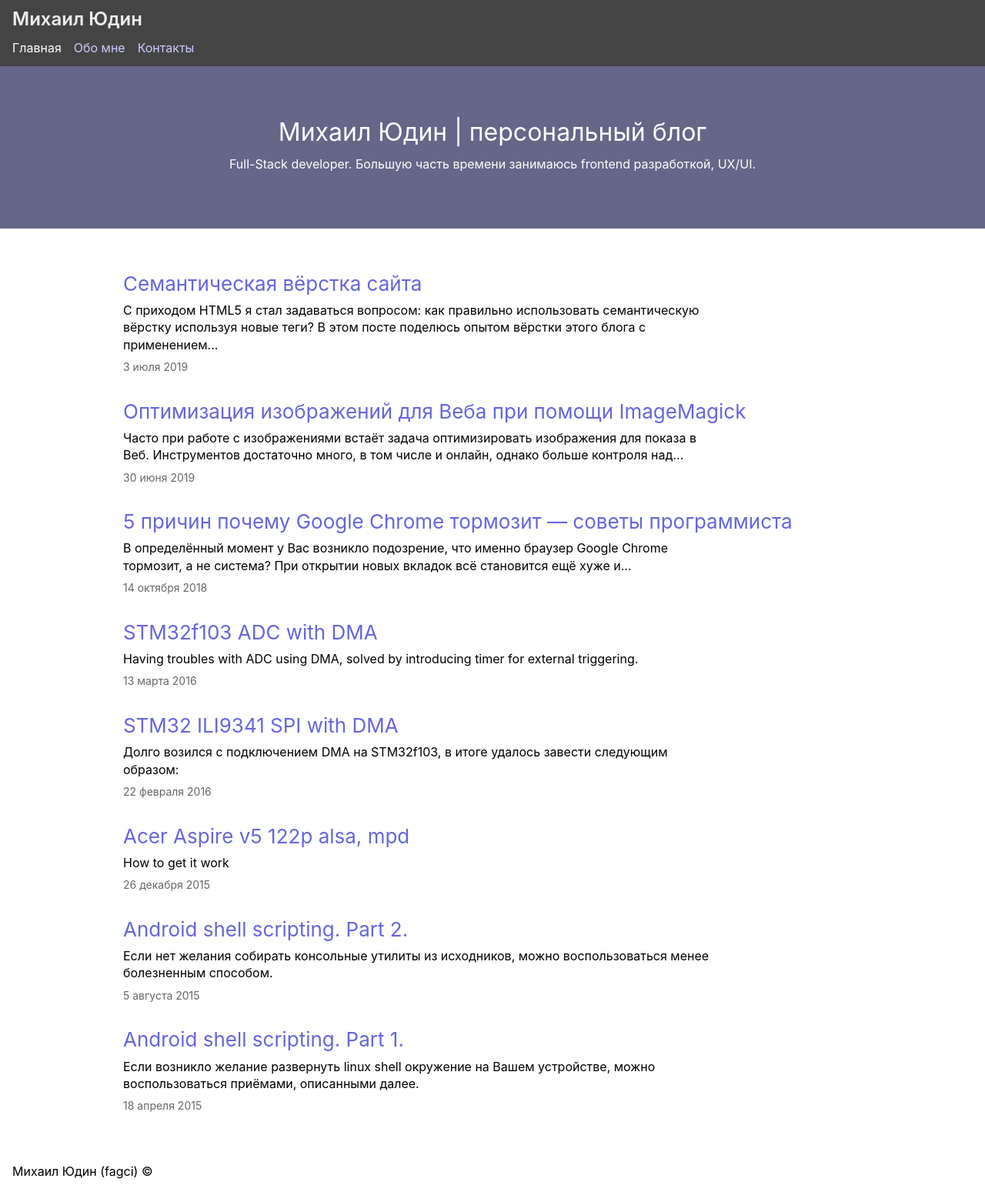
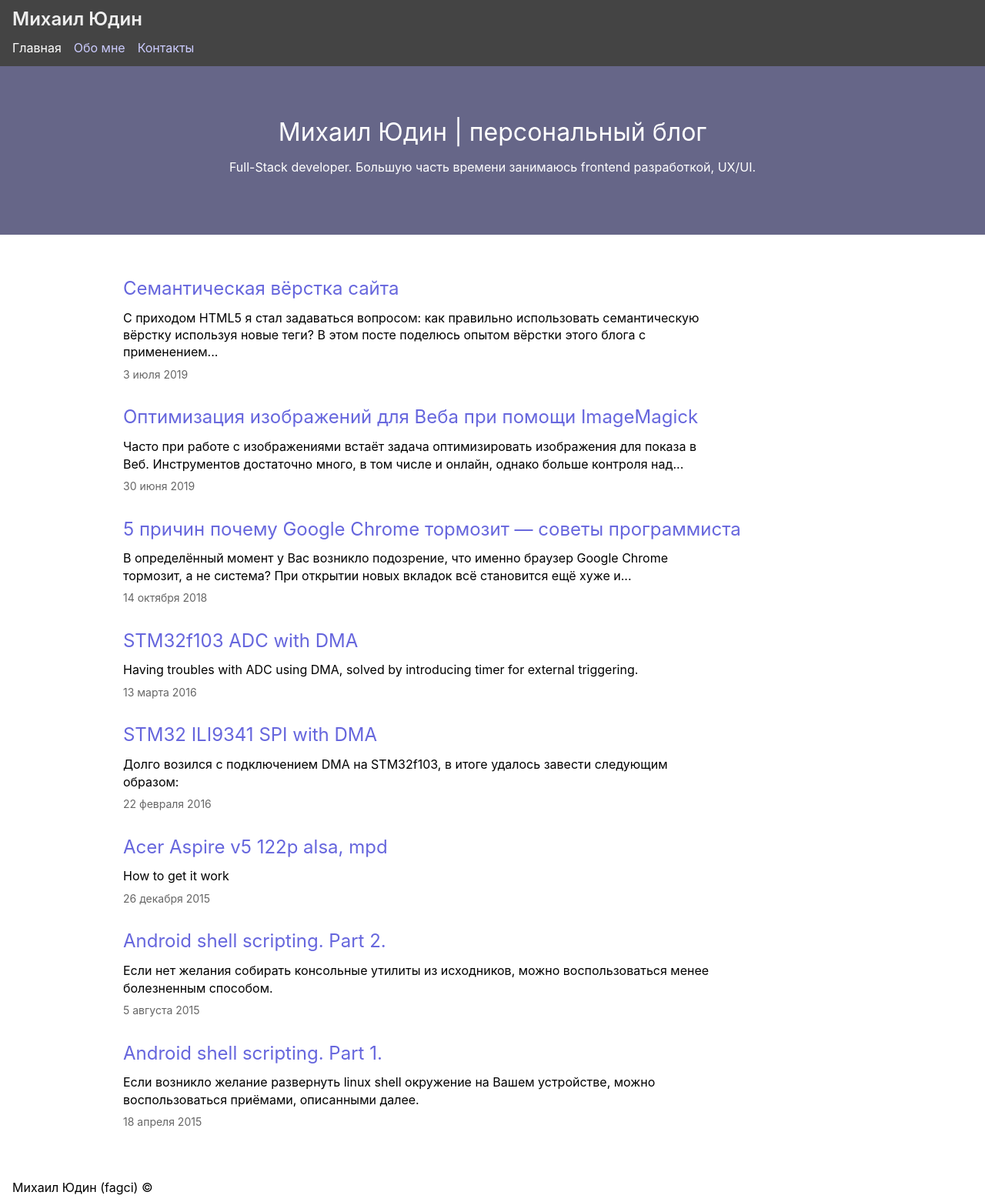
Before and after one commit to fagcinsk/fagcinsk.github.io, a Jekyll site: the page built from index.html, in a window 1280 px wide. Shown: the whole page at 77% size. Built offline with Jekyll 4.4.1, drawn with Linux system fonts in a browser that asks for light colours; the list of posts is cut into pages by our own code; before the commit the page ends 1541 px from its top, so only the background shows below that.

Commit message:
межабзацный интервал, отступ и размер заголовков

```diff
--- a/_sass/typography.scss
+++ b/_sass/typography.scss
@@ -29,7 +29,7 @@
 dl,
 table {
   margin-top: 0;
-  margin-bottom: 1.5rem;
+  margin-bottom: 1rem;
   max-width: 768px;
 }
 
@@ -46,7 +46,7 @@
 h5,
 h6 {
   margin-top: 0;
-  margin-bottom: 0.5rem;
+  margin-bottom: 0.75rem;
   font-weight: 400;
 }
 
@@ -54,10 +54,10 @@
   font-size: 2rem;
 }
 h2 {
-  font-size: 1.625rem;
+  font-size: 1.5rem;
 }
 h3 {
-  font-size: 1.375rem;
+  font-size: 1.25rem;
 }
 h4 {
   font-size: 1.125rem;
```
